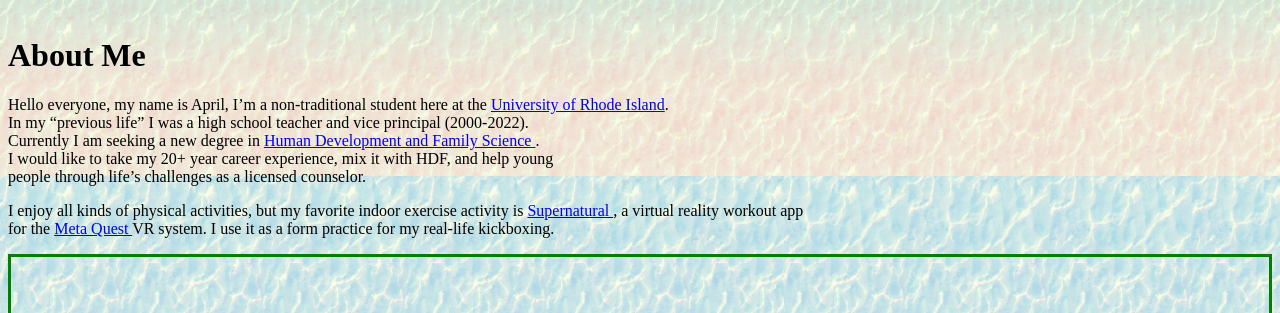
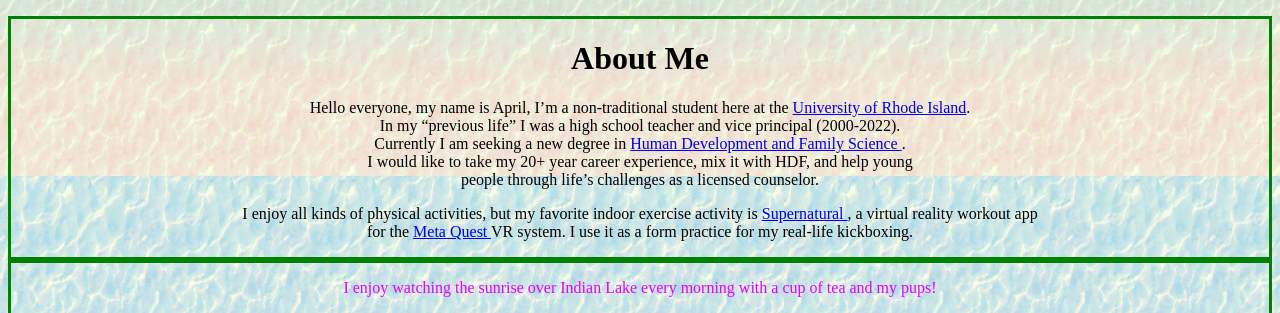
Before and after one commit to CSCKhanna/CSCKhanna.github.io, a plain HTML site: page about.html in a window 1280 px wide. Shown: the part 412-725 px from the top of the page. Drawn offline with Linux system fonts and the light colour scheme; grey boxes are pictures that could not be loaded.

Commit message:
Update about.html

```diff
--- a/about.html
+++ b/about.html
@@ -18,19 +18,15 @@
   #my_view {
             width: 250px;
             float: left;
-  margin: bottom 10px:
+  margin: top 10px:
   }
 
 
       #my_pups {
             width: 250px;
             float: right;
-          margin: bottom 10px:
+          margin: top 10px:
       }
-
-      .center {
-  padding: 70px 0;
-}
 
 
   </style>
@@ -63,7 +59,7 @@
         </thead>
     </table>
 
-    <p><h1>About Me</h1></p>
+    <div class="center"> <p><h1>About Me</h1></p>
         <p>Hello everyone, my name is April, I’m a non-traditional student here at the <a target="_blank" href="https://uri.edu"> University of Rhode Island</a>. <br>
             In my “previous life” I was a high school teacher and vice principal (2000-2022).<br>
             Currently I am seeking a new degree in <a target="_blank" href="https://web.uri.edu/human-development/"> Human Development and Family Science </a>. <br>
@@ -71,7 +67,7 @@
             people through life’s challenges as a licensed counselor.</p>
             <p>I enjoy all kinds of physical activities, but my favorite indoor exercise activity is <a target="_blank" href="https://getsupernatural.com"> Supernatural </a>, a virtual reality workout app <br>
                 for the <a target="_blank" href="https://www.meta.com/quest/quest-3/"> Meta Quest </a> VR system.
-            I use it as a form practice for my real-life kickboxing.</p>
+            I use it as a form practice for my real-life kickboxing.</p> </div>
 
     <div class="center"> <p id="lake_tea_pups_me">I enjoy watching the sunrise over Indian Lake every morning with a cup of tea and my pups!</p> </div>
 <img id="my_view" src="View.jpg" alt="sunrise over the lake" width="250"> <img id="my_pups"  src="Pups.JPG" alt="two cute puppies" width="250">
```
